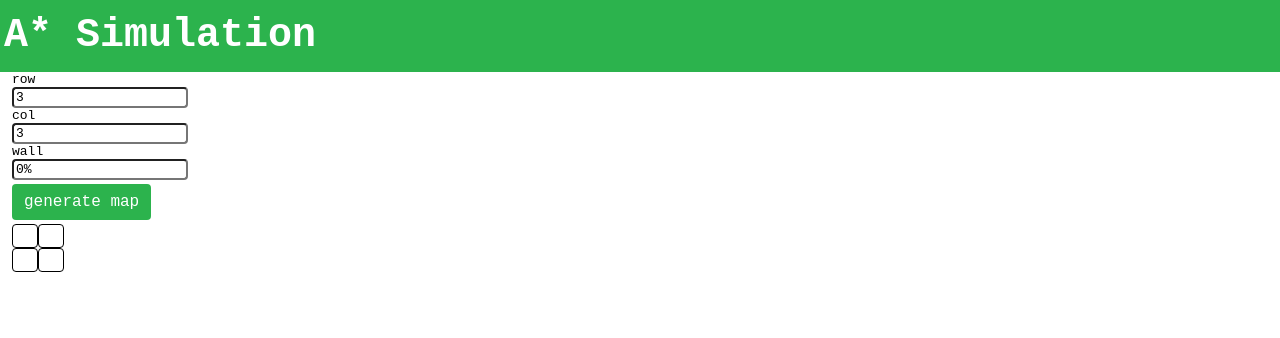
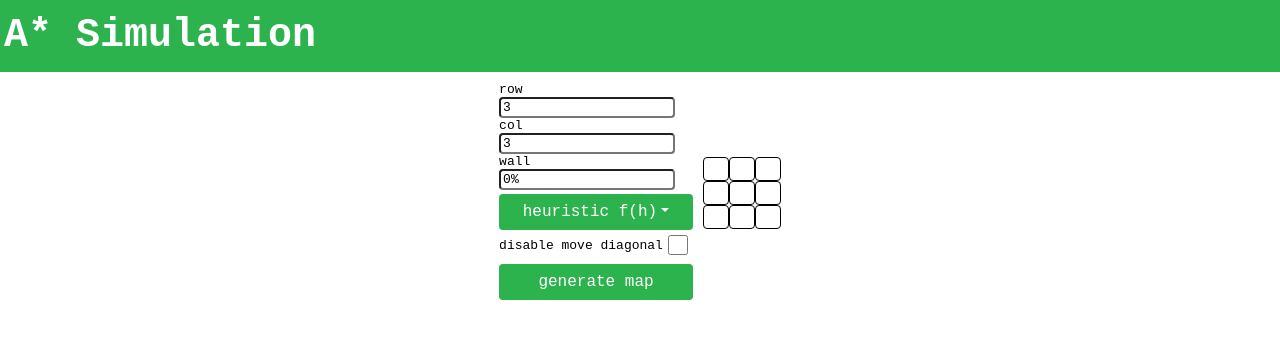
Before and after one commit to asyamirsyad/AstarSimulation, a React (Create React App) app: page / in a window 1280 px wide. Shown: the top 338 px of the page. Built offline with nearby package versions, Linux system fonts and the light colour scheme.

Commit message:
update 5

```diff
--- a/package.json
+++ b/package.json
@@ -3,6 +3,7 @@
   "version": "0.1.0",
   "private": true,
   "dependencies": {
+    "@popperjs/core": "^2.11.8",
     "@testing-library/jest-dom": "^5.17.0",
     "@testing-library/react": "^13.4.0",
     "@testing-library/user-event": "^13.5.0",
@@ -43,7 +44,6 @@
   },
   "description": "To make it easy for you to get started with GitLab, here's a list of recommended next steps.",
   "main": "index.js",
-  "devDependencies": {},
   "keywords": [],
   "author": "",
   "license": "ISC"
--- a/src/App.js
+++ b/src/App.js
@@ -1,11 +1,13 @@
-import React, { useEffect, useState } from "react";
+import React, { useState, useEffect } from "react";
+import { Container } from "react-bootstrap";
+import Navbar from "./components/NavBar";
 import Grid from "./components/Grid";
 import Input from "./components/Input";
 import Button from "./components/Button";
-import { Container } from "react-bootstrap";
-import Navbar from "./components/NavBar";
-import { astar } from "./functions/AStar";
+import { mapping } from "./functions/AStar";
 import { aStarSearch } from "./functions/tes";
+import Drop from "./components/Dropdown";
+import { CheckBox } from "./components/CheckBox";
 
 function App() {
   const [gridParams, setGridParams] = useState({
@@ -15,9 +17,11 @@ function App() {
   });
   const [deactivated, setDeactivated] = useState(false);
   const [gridVessel, setGridVessel] = useState({});
+  const [heuristic, setHeuristic] = useState("euc");
+  const [limitMove, setLimitMove] = useState(false);
+  const [trigger, setTrigger] = useState(false);
   const [startEnd, setStartEnd] = useState([]);
   const [wall, setWall] = useState([]);
-  // const [varAstar, setVarAstar] = useState({});
   const [path, setPath] = useState([]);
 
   useEffect(() => {
@@ -36,10 +40,12 @@ function App() {
   const generateMap = () => {
     const { row, col, wallQty } = gridParams;
     const totalWall = (parseInt(row) * parseInt(col) * parseInt(wallQty)) / 100;
+
+    setTrigger(!trigger);
     setDeactivated(true);
+    setGridVessel({ ...gridParams, wallQty: parseInt(totalWall) });
     setStartEnd([]);
     setPath([]);
-    setGridVessel({ ...gridParams, wallQty: parseInt(totalWall) });
   };
 
   useEffect(() => {
@@ -51,30 +57,41 @@ function App() {
       startEndIdx = startEnd;
       rowCol = { row: gridVessel?.row, col: gridVessel?.col };
 
-      const f = astar({
-        start_node: startEndIdx[0],
-        end_node: startEndIdx[1],
+      const map = mapping({
         walls: wall,
         totalCol: gridVessel?.col,
         totalRow: gridVessel?.row,
       });
 
-      finalPath = aStarSearch(f?.map, f?.scr, f?.dest, rowCol);
-      setPath(finalPath[0]);
+      finalPath =
+        aStarSearch(
+          map,
+          startEnd[0],
+          startEnd[1],
+          rowCol,
+          heuristic,
+          limitMove
+        ) || [];
+      if (!finalPath) {
+        setPath([]);
+        setStartEnd([]);
+        setDeactivated(true);
+      } else setPath(finalPath[0]);
     }
 
     if (startEnd?.length > 2) {
+      setPath([]);
       setStartEnd([]);
       setDeactivated(true);
     }
   }, [wall, startEnd]);
 
-  console.log("path", path);
-
   return (
     <>
       <Navbar title={"A* Simulation"} />
       <Container fluid>
+        <div style={styles.container}>
+          <div style={{ backgroundColor: "" }}>
             <Input
               label={"row"}
               onChange={(e) => handleInputChange(e, "row")}
@@ -95,30 +112,99 @@ function App() {
               suffix={"%"}
               value={gridParams.wallQty}
             />
-        <Button onClick={generateMap} style={{ marginBlock: 4 }}>
+            <Drop
+              style={{ marginTop: 4 }}
+              label="heuristic f(h)"
+              options={[
+                { label: "euclidien", value: "euc" },
+                { label: "manhattan", value: "manh" },
+              ]}
+              onSelect={(value) => {
+                setHeuristic(value);
+              }}
+            />
+            <div
+              style={{
+                display: "flex",
+                alignItems: "center",
+                justifyContent: "space-between",
+                fontFamily: "monospace",
+              }}
+            >
+              <span>disable move diagonal</span>
+              <CheckBox
+                // chekedValue={limitMove}
+                onChange={(e) => {
+                  const isChecked = e.target.checked;
+                  setLimitMove(isChecked);
+                }}
+              />
+            </div>
+            <Button
+              onClick={generateMap}
+              style={{ marginBlock: 4, width: "100%" }}
+            >
               generate map
             </Button>
+          </div>
+          <GridContainer
+            deactivated={deactivated}
+            setStartEnd={setStartEnd}
+            gridVessel={gridVessel}
+            setTrigger={trigger}
+            setWall={setWall}
+            path={path}
+          />
+        </div>
+      </Container>
+    </>
+  );
+}
+
+function GridContainer({
+  path,
+  gridVessel,
+  deactivated,
+  setStartEnd,
+  setTrigger,
+  setWall,
+}) {
+  return (
+    <div>
       <Grid
         col={gridVessel.col}
         row={gridVessel.row}
         numActive={gridVessel.wallQty}
-          activePositions={path}
+        onTrigger={setTrigger}
+        activePositions={path || []}
         deactivatePositions={deactivated}
         onChangeValue={(data, gridI) => {
           setStartEnd((prev) => {
+            const newData = [];
             if (data) {
-                return [...prev, gridI];
+              newData?.push(...prev, gridI);
+            } else if (!data) {
+              newData?.shift();
             }
-              return prev;
+            return newData;
           });
         }}
         getWallPositions={(position) => {
           setWall(position);
         }}
       />
-      </Container>
-    </>
+    </div>
   );
 }
 
+const styles = {
+  container: {
+    display: "flex",
+    justifyContent: "center",
+    alignItems: "center",
+    gap: 10,
+    margin: 10,
+  },
+};
+
 export default App;
--- /dev/null
+++ b/src/components/CheckBox/index.js
@@ -0,0 +1,29 @@
+import { Form } from "react-bootstrap";
+
+export const CheckBox = ({ label, chekedValue, onChange }) => {
+  return (
+    <Form.Group
+      style={{
+        width: 30,
+        height: 30,
+        display: "flex",
+        alignItems: "center",
+        justifyContent: "center",
+      }}
+    >
+      <Form.Check
+        style={{ display: "flex", alignItems: "center" }}
+        checked={chekedValue}
+      >
+        <Form.Check.Input
+          checked={chekedValue}
+          style={{ width: 20, height: 20 }}
+          onChange={(e) => {
+            onChange?.(e);
+          }}
+        />
+        <Form.Check.Label>{label}</Form.Check.Label>
+      </Form.Check>
+    </Form.Group>
+  );
+};
--- /dev/null
+++ b/src/components/Dropdown/index.js
@@ -0,0 +1,33 @@
+import { useState } from "react";
+import { Dropdown } from "react-bootstrap";
+
+const Drop = ({ label = "", options = [], onSelect, ...props }) => {
+  const [initialLabel, setInitialLabel] = useState(label);
+
+  const handleSelect = (value) => {
+    setInitialLabel(value);
+    onSelect?.(value);
+  };
+
+  return (
+    <Dropdown onSelect={handleSelect} {...props}>
+      <Dropdown.Toggle style={{ width: "100%" }}>
+        {initialLabel}
+      </Dropdown.Toggle>
+
+      <Dropdown.Menu
+        style={{
+          backgroundColor: "white",
+          border: "solid 1px #000",
+          borderRadius: 4,
+          fontFamily: "monospace",
+        }}
+      >
+        {options?.map(({ label, value }) => {
+          return <Dropdown.Item eventKey={value}>{label}</Dropdown.Item>;
+        })}
+      </Dropdown.Menu>
+    </Dropdown>
+  );
+};
+export default Drop;
--- a/src/components/Grid/index.js
+++ b/src/components/Grid/index.js
@@ -1,4 +1,4 @@
-import React, { useEffect, useState } from "react";
+import React, { useEffect, useMemo, useState } from "react";
 import BlockButton from "../BlockButton";
 
 function shuffleArray(array) {
@@ -12,13 +12,14 @@ function shuffleArray(array) {
 }
 
 const Grid = ({
-  row = 2,
-  col = 2,
+  row = 3,
+  col = 3,
   numActive = 0,
   activePositions = [],
   deactivatePositions = false,
+  getWallPositions = () => {},
   onChangeValue = () => {},
-  getWallPositions = () => {},
+  onTrigger = false,
   ...props
 }) => {
   const [shuffledPositions, setShuffledPositions] = useState([]);
@@ -32,12 +33,9 @@ const Grid = ({
       }
     }
 
-    // Shuffle the positions array to randomize activation
     const newShuffledPositions = shuffleArray(allPositions).slice(0, numActive);
     setShuffledPositions(newShuffledPositions);
-
-    // getWallPositions?.(newShuffledPositions);
-  }, [row, col, numActive, deactivatePositions]);
+  }, [row, col, numActive, onTrigger]);
 
   useEffect(() => {
     getWallPositions?.(shuffledPositions);
--- a/src/functions/AStar.js
+++ b/src/functions/AStar.js
@@ -1,42 +1,5 @@
-function manhattan({ node, end_node }) {
-  return (
-    Math.abs(node?.row - end_node?.row) + Math.abs(node?.col - end_node?.col)
-  );
-}
-
-function euclidean({ node, end_node }) {
-  const rowDistance = Math.pow(node?.row - end_node?.row, 2);
-  const colDistance = Math.pow(node?.col - end_node?.col, 2);
-  return Math.sqrt(rowDistance + colDistance);
-}
-
-function areObjectsEqual(obj1, obj2) {
-  const keys1 = Object.keys(obj1);
-  const keys2 = Object.keys(obj2);
-
-  if (keys1.length !== keys2.length) {
-    return false;
-  }
-
-  for (const key of keys1) {
-    if (obj1[key] !== obj2[key]) {
-      return false;
-    }
-  }
-
-  return true;
-}
-
-export function astar({
-  start_node = {},
-  end_node = {},
-  walls = [],
-  totalRow,
-  totalCol,
-}) {
+export function mapping({ walls = [], totalRow, totalCol }) {
   const map = [];
-
-  const currentPosition = {};
 
   for (let r = 0; r < totalRow; r++) {
     const availableRow = [];
@@ -47,9 +10,64 @@ export function astar({
     map?.push(availableRow);
   }
 
-  // console.log(map);
-  // console.log(walls);
-  // console.log(start_node, end_node);
+  return map;
+}
 
-  return { map: map, scr: start_node, dest: end_node };
+export function isValid(row, col, rowCol) {
+  return row >= 0 && row < rowCol?.row && col >= 0 && col < rowCol.col;
 }
+
+export function isUnBlocked(grid, row, col) {
+  if (grid[row][col] === 1) return true;
+  else return false;
+}
+
+export function isDestination(row, col, dest) {
+  if (row == dest?.row && col == dest?.col) return true;
+  else return false;
+}
+
+export function calculateHValue(row, col, dest, methodH = "euc") {
+  if (methodH === "euc") {
+    return Math.sqrt(
+      Math.pow(row - dest?.row, 2) + Math.pow(col - dest?.col, 2)
+    );
+  }
+  return Math.abs(row - dest?.row) + Math.abs(col - dest?.col);
+}
+
+export function tracePath(cellDetails, dest, rowCol) {
+  console.log("The Path is ");
+  let row = dest?.row;
+  let col = dest?.col;
+
+  let Path = [];
+  let finalPath = [];
+
+  while (
+    !(
+      cellDetails[row][col].parent_i == row &&
+      cellDetails[row][col].parent_j == col
+    )
+  ) {
+    Path.push([row, col]);
+    let temp_row = cellDetails[row][col].parent_i;
+    let temp_col = cellDetails[row][col].parent_j;
+    row = temp_row;
+    col = temp_col;
+  }
+
+  Path.push([row, col]);
+  while (Path.length > 0) {
+    let p = Path[0];
+    Path.shift();
+
+    if (0 <= p[0] < rowCol?.row && 0 <= p[1] < rowCol?.col) {
+      finalPath?.push({ row: p[0], col: p[1] });
+    } else {
+      finalPath?.push({ row: p[0], col: p[1] });
+    }
+  }
+
+  return finalPath;
+}
```
Also changed, not shown: src/functions/tes.js (+41 -68 lines), src/components/Input/style.module.scss (added), 1 other file (tests, documents, lock files or other folders). Lines whose indentation alone changed are shown as unchanged.
